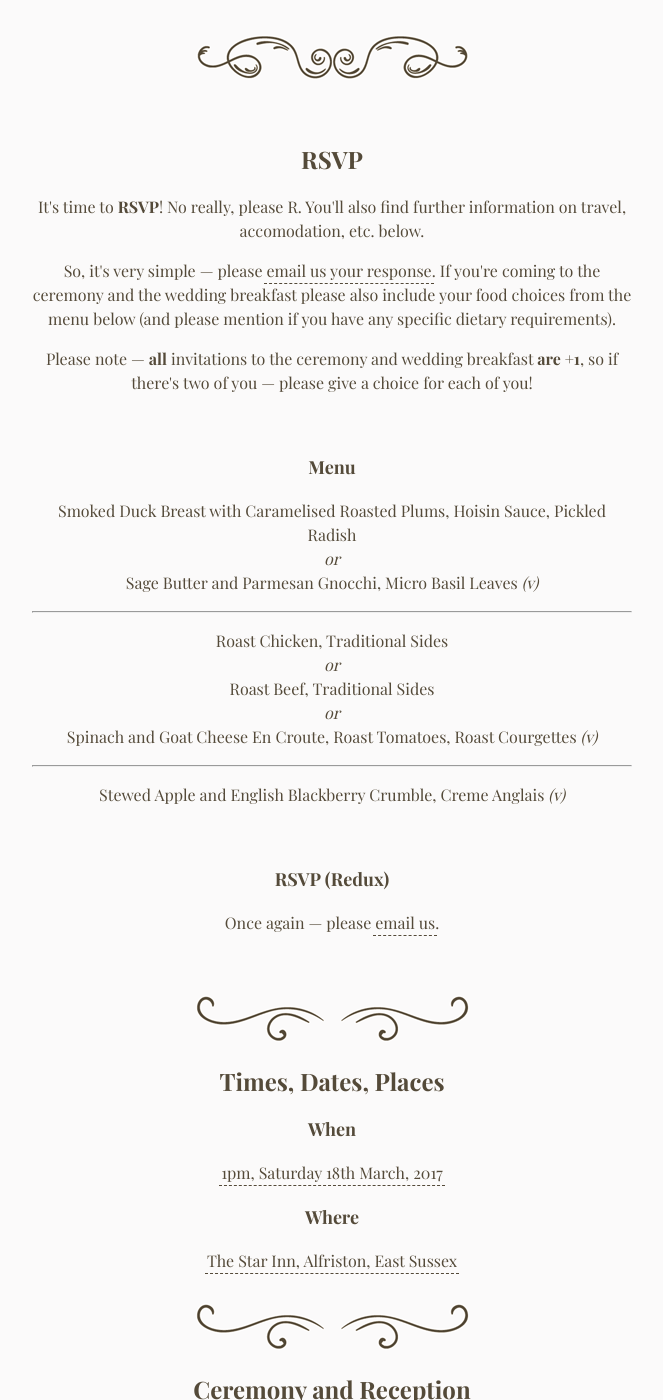
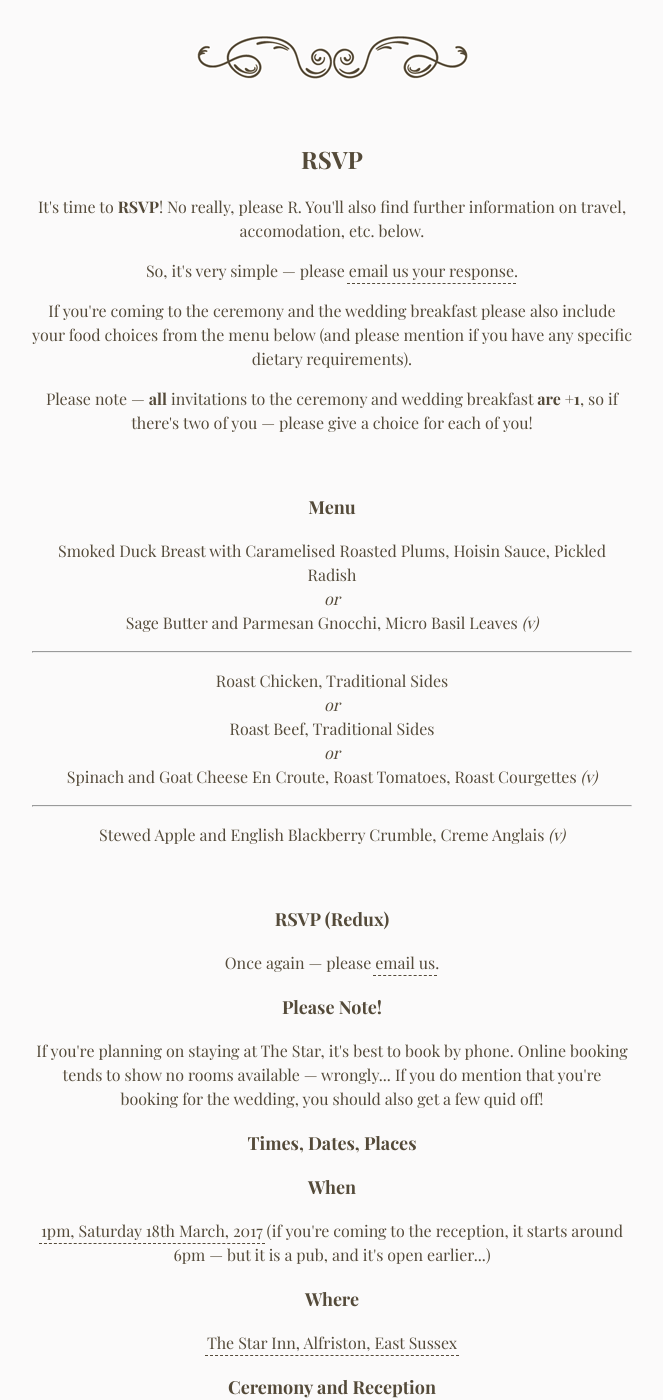
Before and after one commit to kolektiv/sites-jennyandandrew.wedding, a Jekyll site: the page built from index.html, in a window 1280 px wide and 1400 px high, scrolled down 651 px. Shown: the whole window, without its empty margins (308-971 px from the left). Built offline with Jekyll 4.4.1, drawn with Linux system fonts in a browser that asks for light colours.

Commit message:
Extra info

```diff
--- a/index.html
+++ b/index.html
@@ -11,7 +11,8 @@ layout: default
   <section id="rsvp">
     <h1>RSVP</h1>
     <p>It's time to <strong>RSVP</strong>! No really, please R. You'll also find further information on travel, accomodation, etc. below.</p>
-    <p>So, it's very simple &mdash; please <a href="mailto:andrew@xyncro.com">email us your response</a>. If you're coming to the ceremony and the wedding breakfast please also include your food choices from the menu below (and please mention if you have any specific dietary requirements).</p>
+    <p>So, it's very simple &mdash; please <a href="mailto:andrew@xyncro.com">email us your response</a>.</p>
+    <p>If you're coming to the ceremony and the wedding breakfast please also include your food choices from the menu below (and please mention if you have any specific dietary requirements).</p>
     <p>Please note &mdash; <strong>all</strong> invitations to the ceremony and wedding breakfast <strong>are +1</strong>, so if there's two of you &mdash; please give a choice for each of you!</p>
     <section id="menu">
       <h1>Menu</h1>
@@ -25,13 +26,16 @@ layout: default
       <h1>RSVP (Redux)</h1>
       <p>Once again &mdash; please <a href="mailto:andrew@xyncro.com">email us</a>.</p>
     </section>
+    <section>
+      <h1>Please Note!</h1>
+      <p>If you're planning on staying at The Star, it's best to book by phone. Online booking tends to show no rooms available &mdash; wrongly... If you do mention that you're booking for the wedding, you should also get a few quid off!</p>
   </section>
   <section>
     <h1>Times, Dates, Places</h1>
     <section>
       <h1>When</h1>
       <p>
-        <a href="/dat/wedding.ics" title="Add our Wedding to your calendar using iCalendar">1pm, Saturday 18th March, 2017</a>
+        <a href="/dat/wedding.ics" title="Add our Wedding to your calendar using iCalendar">1pm, Saturday 18th March, 2017</a> (if you're coming to the reception, it starts around 6pm &mdash; but it is a pub, and it's open earlier...)
       </p>
     </section>
     <section>
```
